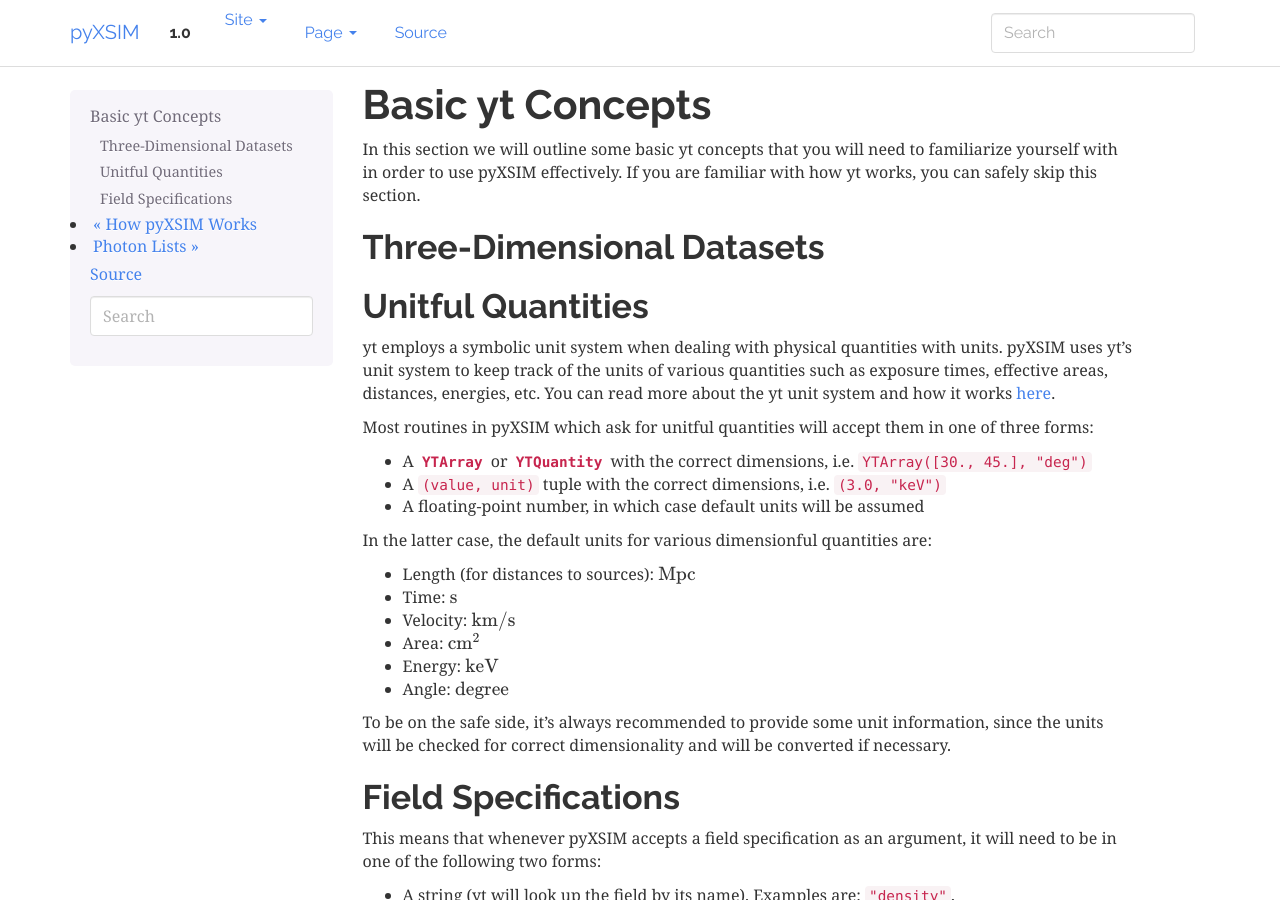
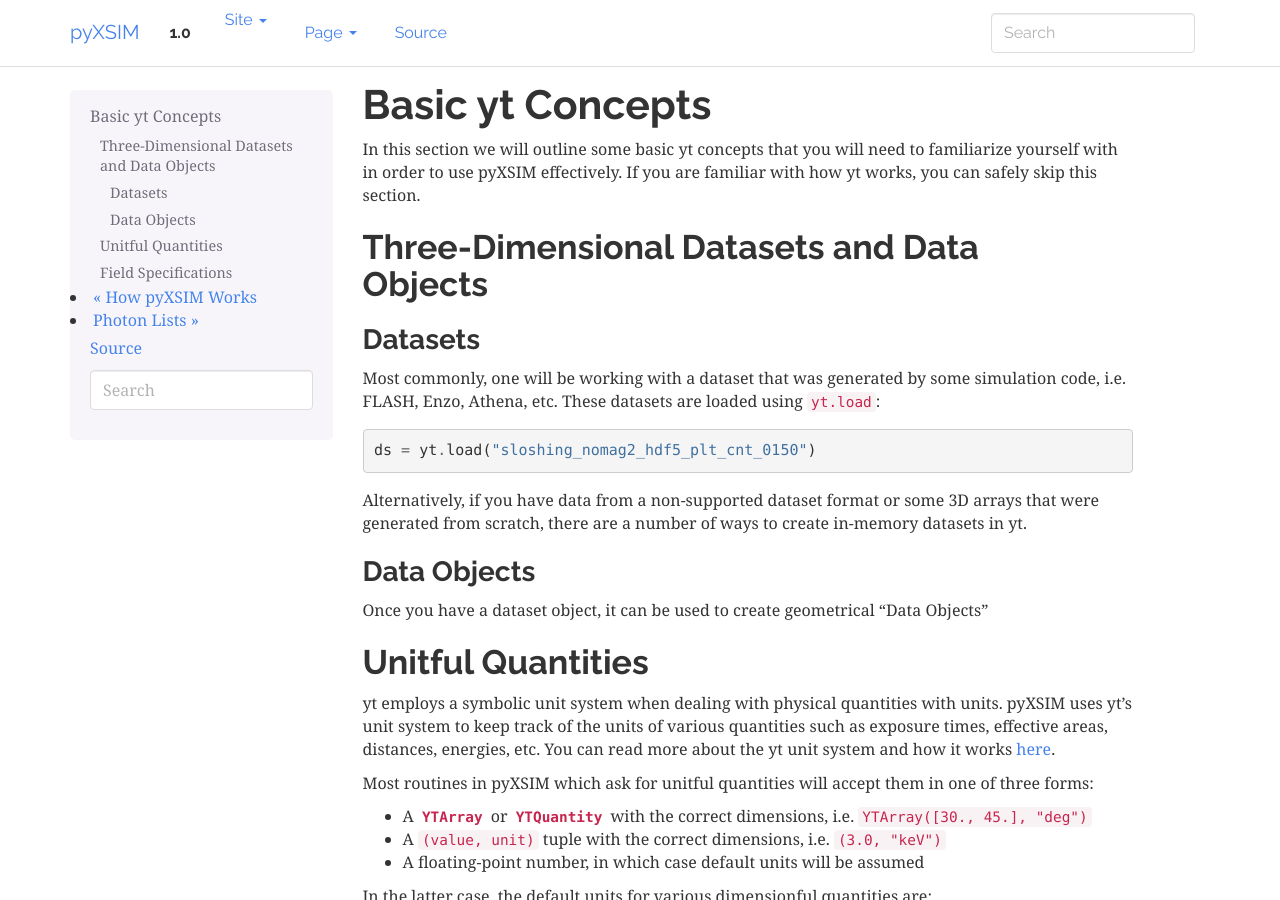
Before and after one commit to jzuhone/pyxsim, a Sphinx documentation site: the page built from doc/source/basic_yt_concepts.rst, in a window 1280 px wide and 900 px high. Built offline with Sphinx 7.4.7, drawn with Linux system fonts in a browser that asks for light colours.

Commit message:
More doc work, fixing error bug in responses

```diff
--- a/doc/source/basic_yt_concepts.rst
+++ b/doc/source/basic_yt_concepts.rst
@@ -7,10 +7,26 @@ In this section we will outline some basic yt concepts that you will need to fam
 with in order to use pyXSIM effectively. If you are familiar with how yt works, you can safely
 skip this section.
 
-Three-Dimensional Datasets
---------------------------
+Three-Dimensional Datasets and Data Objects
+-------------------------------------------
 
+Datasets
+++++++++
 
+Most commonly, one will be working with a dataset that was generated by some simulation code, i.e.
+FLASH, Enzo, Athena, etc. These datasets are loaded using ``yt.load``:
+
+.. code-block::
+
+    ds = yt.load("sloshing_nomag2_hdf5_plt_cnt_0150")
+
+Alternatively, if you have data from a non-supported dataset format or some 3D arrays that were
+generated from scratch, there are a number of ways to create in-memory datasets in yt.
+
+Data Objects
+++++++++++++
+
+Once you have a dataset object, it can be used to create geometrical "Data Objects"
 
 Unitful Quantities
 ------------------
```
Also changed, not shown: 1 other file.
